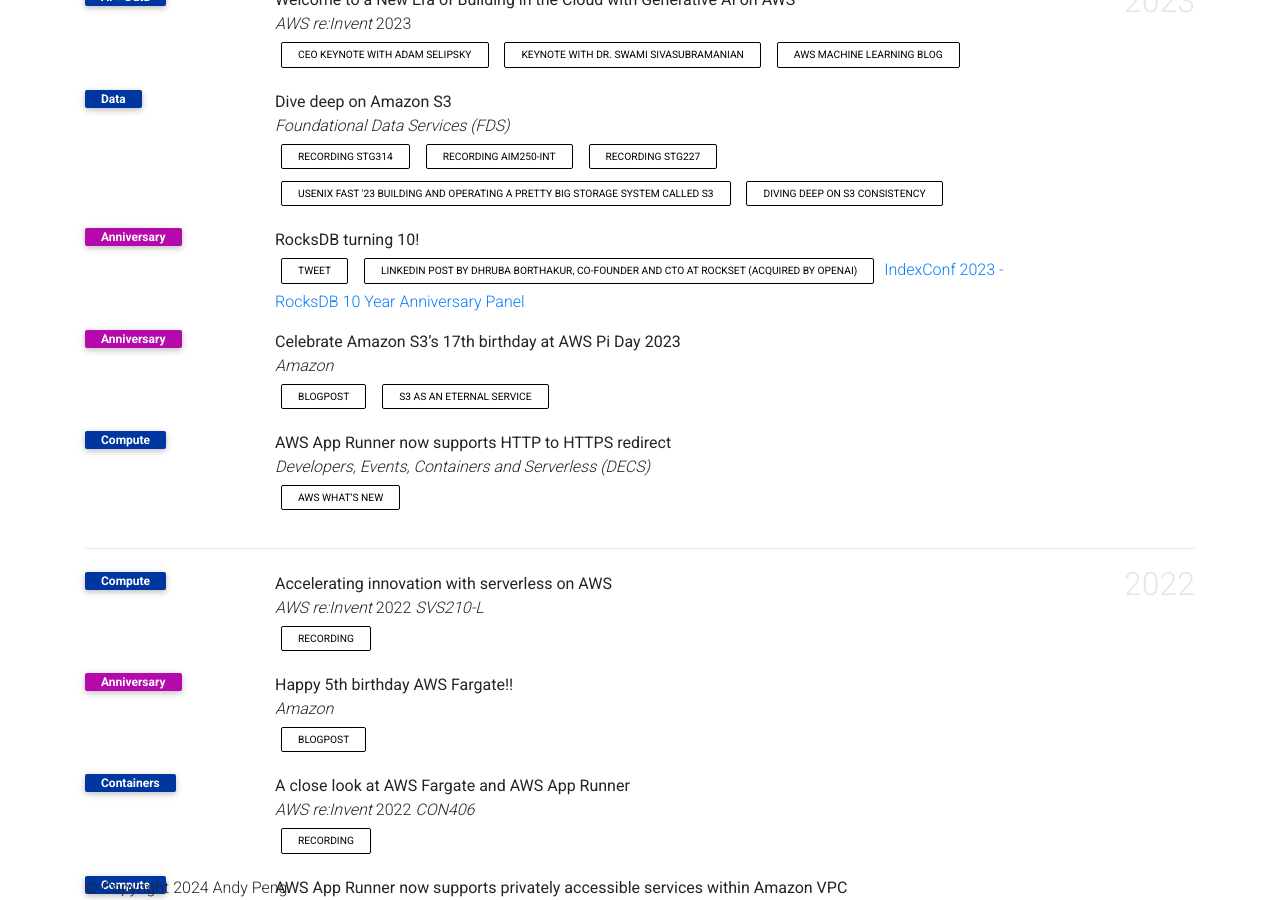
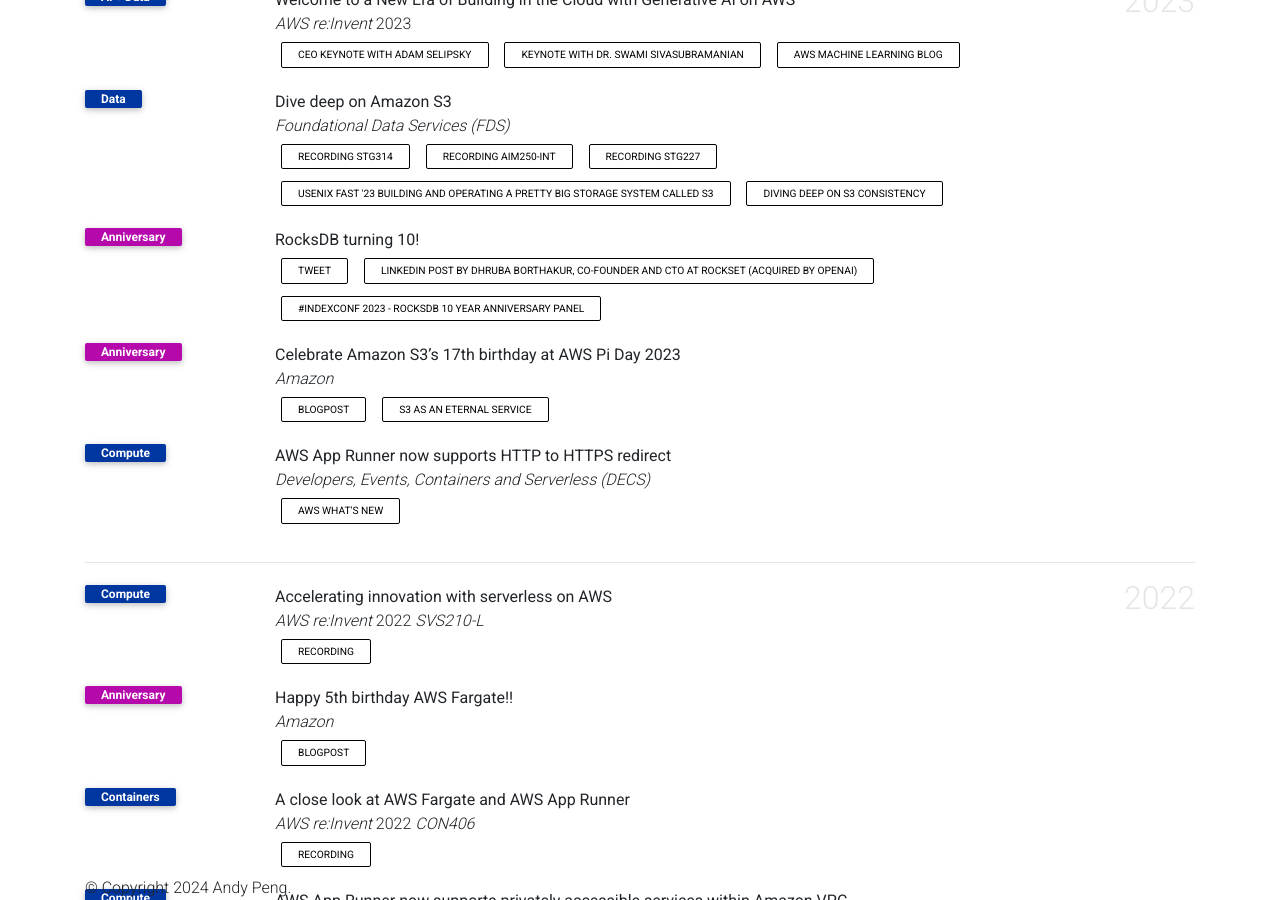
Before and after one commit to gfw001/gfw001.github.io, a Jekyll site: the page products.html, which Jekyll copies as it is, in a window 1280 px wide and 900 px high, scrolled down 1732 px. Built offline with Jekyll 4.4.1, drawn with Linux system fonts in a browser that asks for light colours; comment, search, counter and statistics services are not loaded; a style sheet for code colours, icons or effects is not loaded.

Commit message:
Update products.html

```diff
--- a/products.html
+++ b/products.html
@@ -376,7 +376,7 @@
                   <div class="links">
                      <a href="https://x.com/RocksDB/status/1712534057454915712?s=20" class="btn btn-sm z-depth-0" role="button" rel="external nofollow noopener" target="_blank">Tweet</a>
                      <a href="https://www.linkedin.com/posts/dhruba_i-am-excited-to-celebrate-rocksdbs-10-year-activity-7118298057670094849-EdcW?utm_source=share&utm_medium=member_desktop" class="btn btn-sm z-depth-0" role="button" rel="external nofollow noopener" target="_blank">Linkedin Post by Dhruba Borthakur, Co-founder and CTO at Rockset (acquired by OpenAI)</a>
-                     <a href="https://rockset.com/index-conf/session-video-archive#rocksdb" role="button" rel="external nofollow noopener" target="_blank">IndexConf 2023 - RocksDB 10 Year Anniversary Panel</a>
+                     <a href="https://rockset.com/index-conf/session-video-archive#rocksdb" class="btn btn-sm z-depth-0" role="button" rel="external nofollow noopener" target="_blank">#IndexConf 2023 - RocksDB 10 Year Anniversary Panel</a>
                </div>
                <div class="badges">
                   <span class="altmetric-embed" data-hide-no-mentions="true" data-hide-less-than="15" data-badge-type="2" data-badge-popover="right"></span> <span class="__dimensions_badge_embed__" data-pmid="" data-hide-zero-citations="true" data-style="small_rectangle" data-legend="hover-right" style="margin-bottom: 3px;"></span>
```
